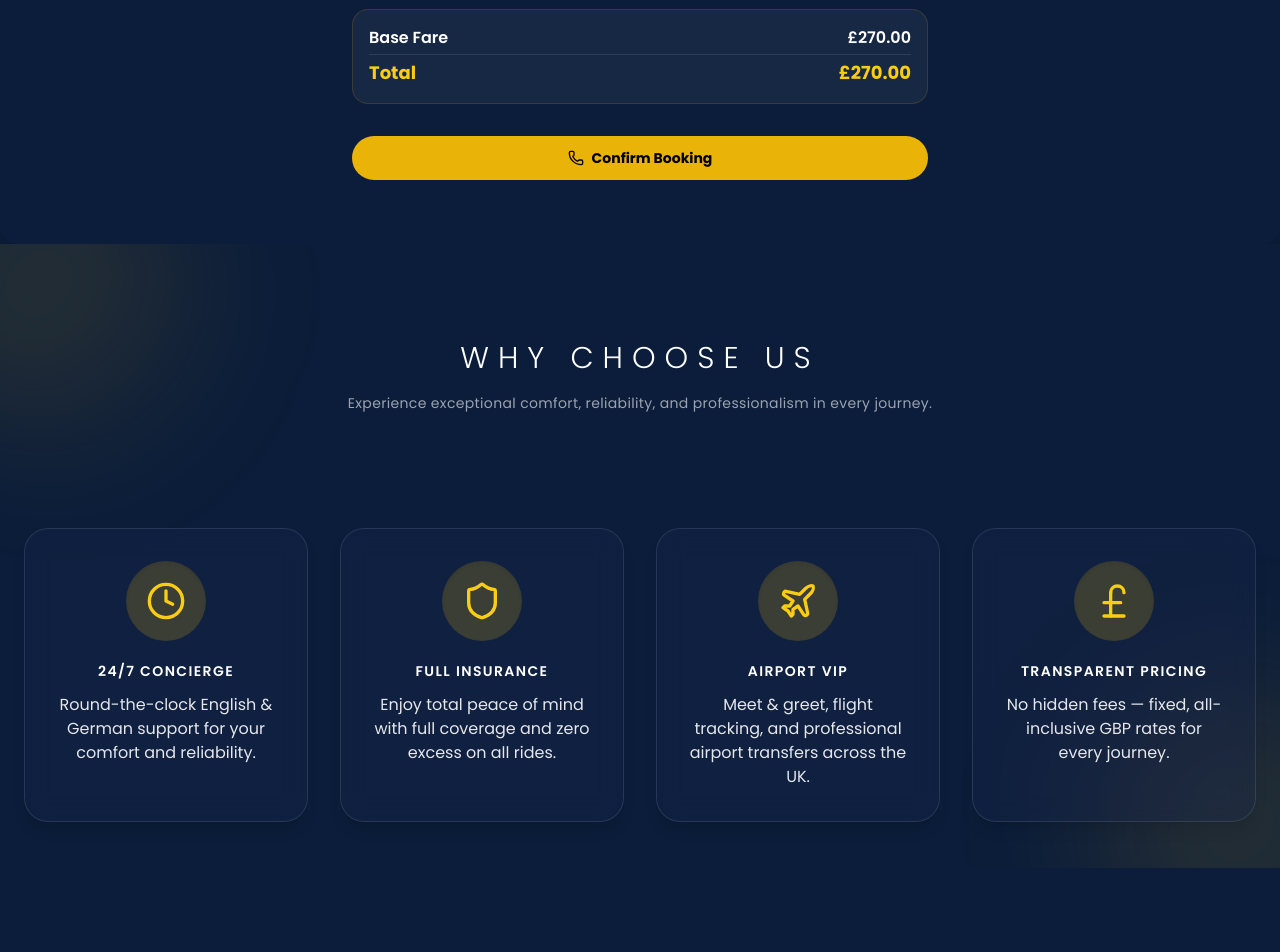
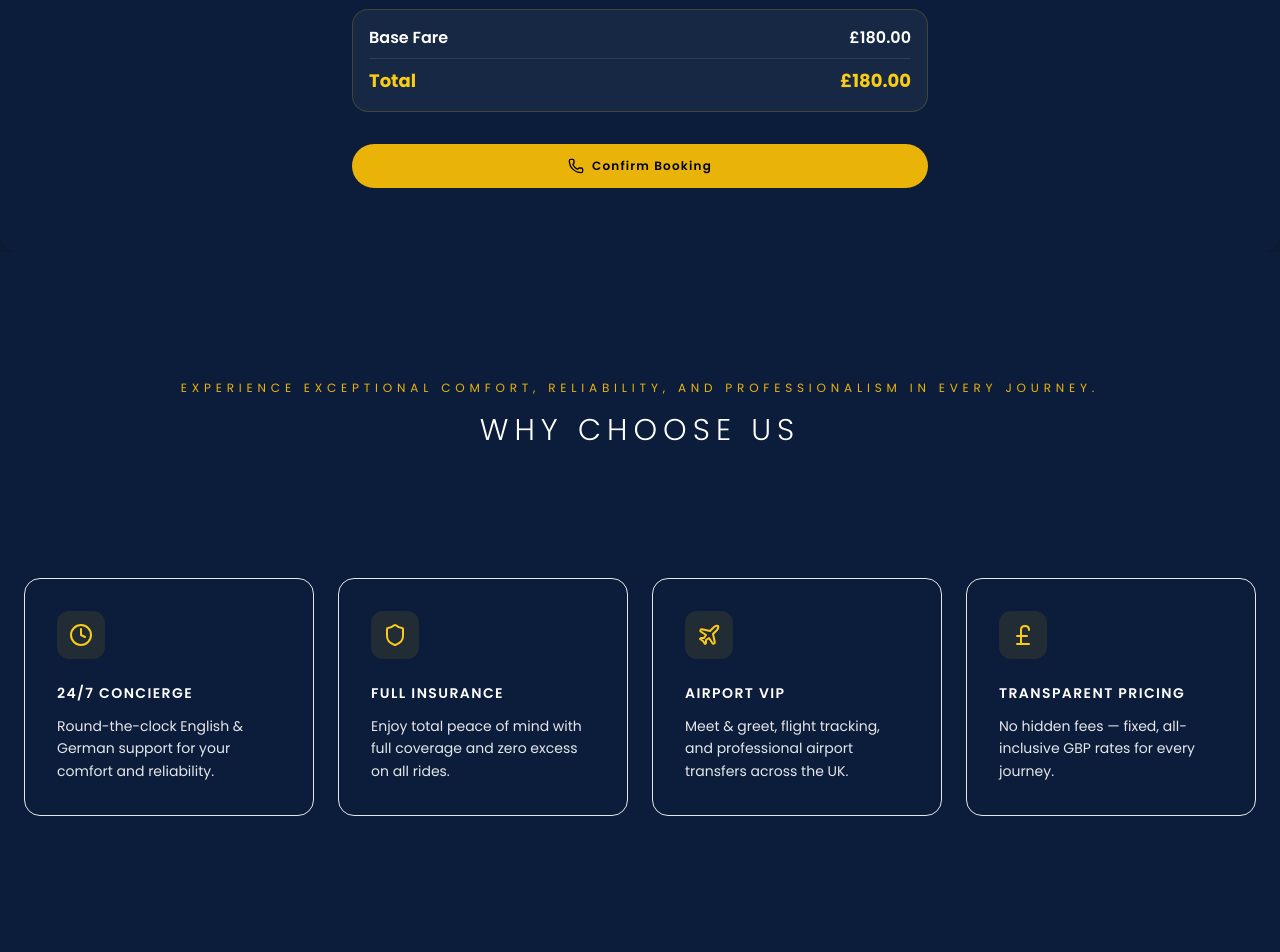
Before and after one commit to sarangan16/chaffuerElite, a React (Vite) app: page / in a window 1280 px wide. Shown: the part 1520-2472 px from the top of the page. Built offline with nearby package versions, Linux system fonts and the light colour scheme.

Commit message:
reposive support

```diff
--- a/src/components/BookingForm.jsx
+++ b/src/components/BookingForm.jsx
@@ -30,7 +30,7 @@ export default function BookingForm() {
     setDropoff("");
   }, [bookingType, direction]);
 
-  const baseRate = getRate(carClass) * 1.5;
+  const baseRate = getRate(carClass);
   const totalFees = Object.values(fees).reduce((a, b) => a + b, 0);
   const grandTotal = baseRate + totalFees;
 
@@ -42,7 +42,7 @@ export default function BookingForm() {
   return (
     <section
       id="booking-form"
-      className="py-10 px-6 flex justify-center bg-[#0B1D3A]"
+      className="py-10 px-6 flex justify-center bg-[#0B1D3A] broder-t border-white/5"
     >
       <form onSubmit={handleSubmit} className="w-full max-w-xl space-y-8">
         {/* Title */}
@@ -97,7 +97,7 @@ export default function BookingForm() {
                   value="pickup"
                   checked={direction === "pickup"}
                   onChange={() => setDirection("pickup")}
-                  className="accent-yellow-500"
+                  className=""
                 />
                 Pickup
               </label>
@@ -108,7 +108,7 @@ export default function BookingForm() {
                   value="drop"
                   checked={direction === "drop"}
                   onChange={() => setDirection("drop")}
-                  className="accent-yellow-500"
+                  className=""
                 />
                 Drop
               </label>
@@ -224,7 +224,7 @@ export default function BookingForm() {
         </div>
 
         {/* Fare Summary */}
-        <div className="p-4 rounded-2xl text-white border border-yellow-600/20 bg-white/5 space-y-1">
+        <div className="p-4 rounded-2xl text-white border border-yellow-500/20 bg-white/5 space-y-2">
           <div className="flex justify-between text-base font-semibold">
             <span>Base Fare</span>
             <span>£{baseRate.toFixed(2)}</span>
@@ -257,7 +257,7 @@ export default function BookingForm() {
         {/* Confirm Button */}
         <button
           type="submit"
-          className="w-full bg-yellow-500 text-black py-3 rounded-full font-bold flex items-center justify-center gap-2 hover:bg-yellow-600 transition text-sm"
+          className="w-full bg-yellow-500 text-black py-3.5 rounded-full font-semibold tracking-widest  text-xs flex items-center justify-center gap-2 hover:bg-yellow-400 transition-all duration-300"
         >
           <Phone className="w-4 h-4" />
           Confirm Booking
--- a/src/components/Testimonials.jsx
+++ b/src/components/Testimonials.jsx
@@ -39,9 +39,8 @@ export default function Testimonials() {
 
   return (
     <section className="relative bg-[#0B1D3A] py-24">
-      {/* Subtle decorative gradient blobs */}
-      <div className="absolute top-0 left-0 w-72 h-72 bg-gradient-to-br from-yellow-200/50 to-transparent rounded-full blur-3xl -translate-x-1/3 -translate-y-1/3 pointer-events-none" />
-      <div className="absolute bottom-0 right-0 w-72 h-72 bg-gradient-to-tl from-gray-200/40 to-transparent rounded-full blur-3xl translate-x-1/3 translate-y-1/3 pointer-events-none" />
+      <div className="absolute inset-0 bg-gradient-to-b from-[#0d2147] via-[#0B1D3A] to-[#091729]" />
+      <div className="absolute inset-0 bg-[radial-gradient(ellipse_at_center,_#1a3a6e22_0%,_transparent_70%)]" />
 
       <div className="relative z-10 max-w-4xl mx-auto px-6 text-center">
         <h2 className="text-2xl md:text-3xl font-light mb-4 tracking-[0.3em] uppercase text-white">
--- a/src/components/WhyChooseUs.jsx
+++ b/src/components/WhyChooseUs.jsx
@@ -51,40 +51,38 @@ export default function WhyChooseUs() {
     <section
       ref={sectionRef}
       id="why-choose-us"
-      className="relative bg-[#0B1D3A] py-24 overflow-hidden"
+      className="relative bg-[#0B1D3A] py-32 px-6"
     >
-      {/* Decorative Blobs */}
-      <div className="absolute top-0 left-0 w-72 h-72 bg-gradient-to-br from-yellow-500/20 to-transparent rounded-full blur-3xl -translate-x-1/4 -translate-y-1/4 pointer-events-none" />
-      <div className="absolute bottom-0 right-0 w-72 h-72 bg-gradient-to-tl from-yellow-500/20 to-transparent rounded-full blur-3xl translate-x-1/4 translate-y-1/4 pointer-events-none" />
+      <div className="max-2-5xl mx-auto">
+        <div className="text-center mb-20">
+          <p className="text-yellow-500 text-xs tracking-[0.4em] uppercase mb-4">
+            Experience exceptional comfort, reliability, and professionalism in
+            every journey.
+          </p>
+          <h2 className="text-3xl font-light tracking-[0.2em] uppercase text-white">
+            Why Choose Us
+          </h2>
+        </div>
 
-      <div className="relative z-10 max-w-7xl mx-auto px-6 text-center">
-        <h2 className="text-2xl md:text-3xl font-light mb-4 tracking-[0.3em] uppercase text-white">
-          Why Choose Us
-        </h2>
-        <p className="text-gray-400 text-sm mb-16 max-w-2xl mx-auto leading-relaxed tracking-wide">
-          Experience exceptional comfort, reliability, and professionalism in
-          every journey.
-        </p>
-
-        <div className="grid grid-cols-1 sm:grid-cols-2 lg:grid-cols-4 gap-8">
+        <div className="grid grid-cols-1 sm:grid-cols-2 lg:grid-cols-4 gap-6">
           {features.map((f, i) => {
-            const Icon = f.icon; // dynamic icon
+            const Icon = f.icon;
             return (
               <div
                 key={i}
                 ref={(el) => (cardsRef.current[i] = el)}
-                className="group relative bg-[#1B2A52]/30 backdrop-blur-md rounded-3xl border border-white/10 shadow-lg hover:shadow-yellow-500/20 transition-all duration-500 p-8 flex flex-col items-center text-center"
+                className="flex flex-col items-start p-8 rounded-2xl border border-white/8 bg-white/3 hover:border-yellow-500/30 hover:bg-white/5 transition-all duration-500"
               >
                 {/* Icon wrapper */}
-                <div className="mb-5 p-5 rounded-full bg-yellow-500/20 group-hover:bg-white transition-all duration-300 flex items-center justify-center shadow-inner transform group-hover:scale-110">
+                <div className="mb-6 p-3 rounded-xl bg-yellow-500/10">
                   {/* Icon color changes on hover */}
-                  <Icon className="w-10 h-10 text-yellow-400 group-hover:text-black transition-colors duration-300" />
+                  <Icon className="w-6 h-6 text-yellow-400" />
                 </div>
 
                 <h3 className="text-sm font-semibold text-white mb-3 tracking-widest uppercase">
                   {f.title}
                 </h3>
-                <p className="text-gray-200 text-sm md:text-base leading-relaxed">
+                <p className="text-gray-200 text-sm leading-relaxed">
                   {f.desc}
                 </p>
               </div>
--- a/src/lib/fees.js
+++ b/src/lib/fees.js
@@ -25,19 +25,19 @@ export const AIRPORT_FEES = {
 
 // ✅ All UK Airports (for dropdowns)
 export const AIRPORT_LOCATIONS = [
-  "Heathrow Airport (LHR)",
-  "Gatwick Airport (LGW)",
-  "Stansted Airport (STN)",
-  "Luton Airport (LTN)",
-  "London City Airport (LCY)",
-  "Manchester Airport (MAN)",
-  "Birmingham Airport (BHX)",
-  "Bristol Airport (BRS)",
-  "Edinburgh Airport (EDI)",
-  "Glasgow Airport (GLA)",
-  "Belfast International Airport (BFS)",
-  "Newcastle Airport (NCL)",
-  "Leeds Bradford Airport (LBA)",
+  "Heathrow Airport (LHR) TW6",
+  "Gatwick Airport (LGW) RH6",
+  "Stansted Airport (STN) CM24",
+  "Luton Airport (LTN) LU2",
+  "London City Airport (LCY) E16",
+  "Manchester Airport (MAN) M90",
+  "Birmingham Airport (BHX) B26",
+  "Bristol Airport (BRS) BS48",
+  "Edinburgh Airport (EDI) EH12",
+  "Glasgow Airport (GLA) PA3",
+  "Belfast International Airport (BFS) BT29",
+  "Newcastle Airport (NCL) NE13",
+  "Leeds Bradford Airport (LBA) LS19",
 ];
 
 // --- Congestion Charge zone (outward codes) ---
```
